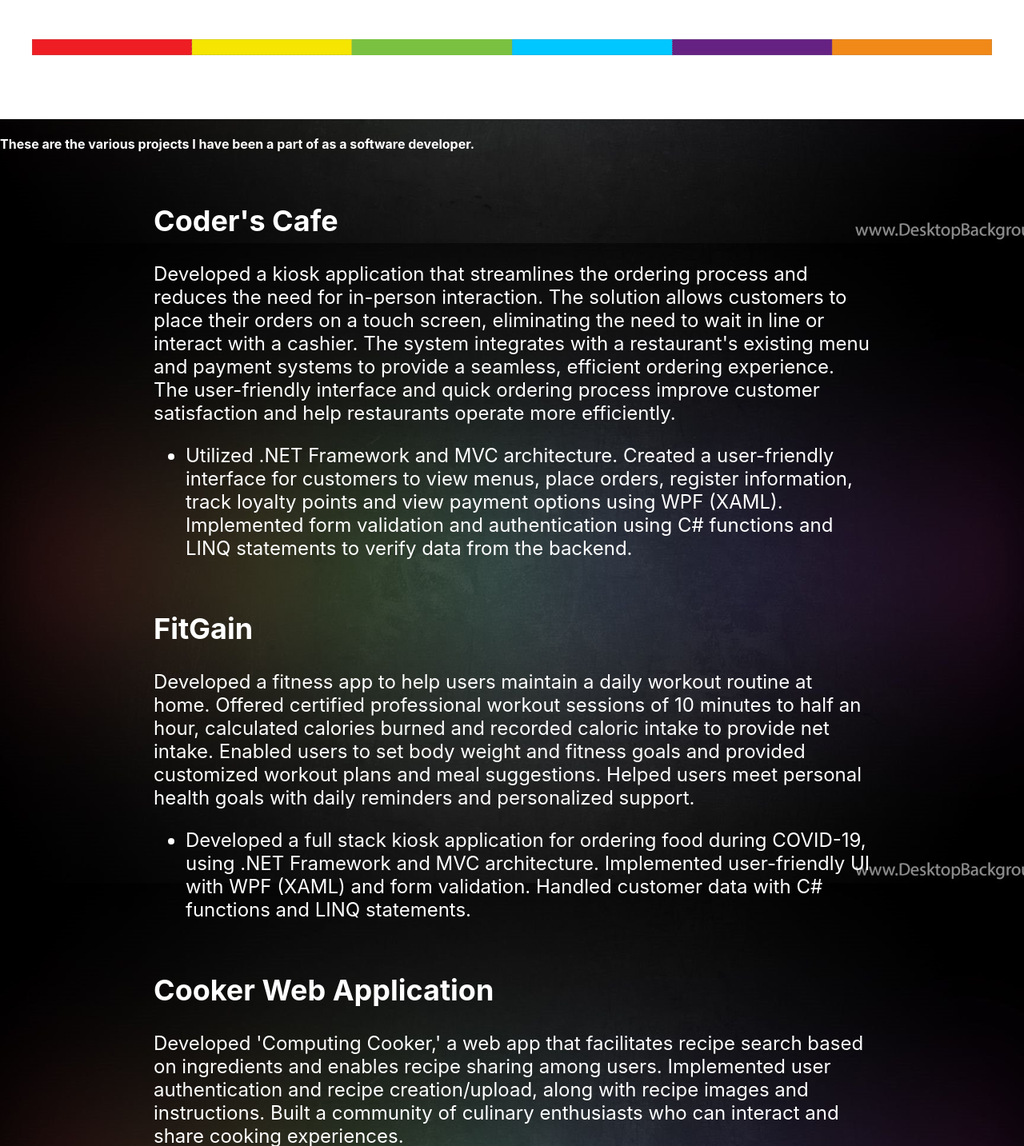
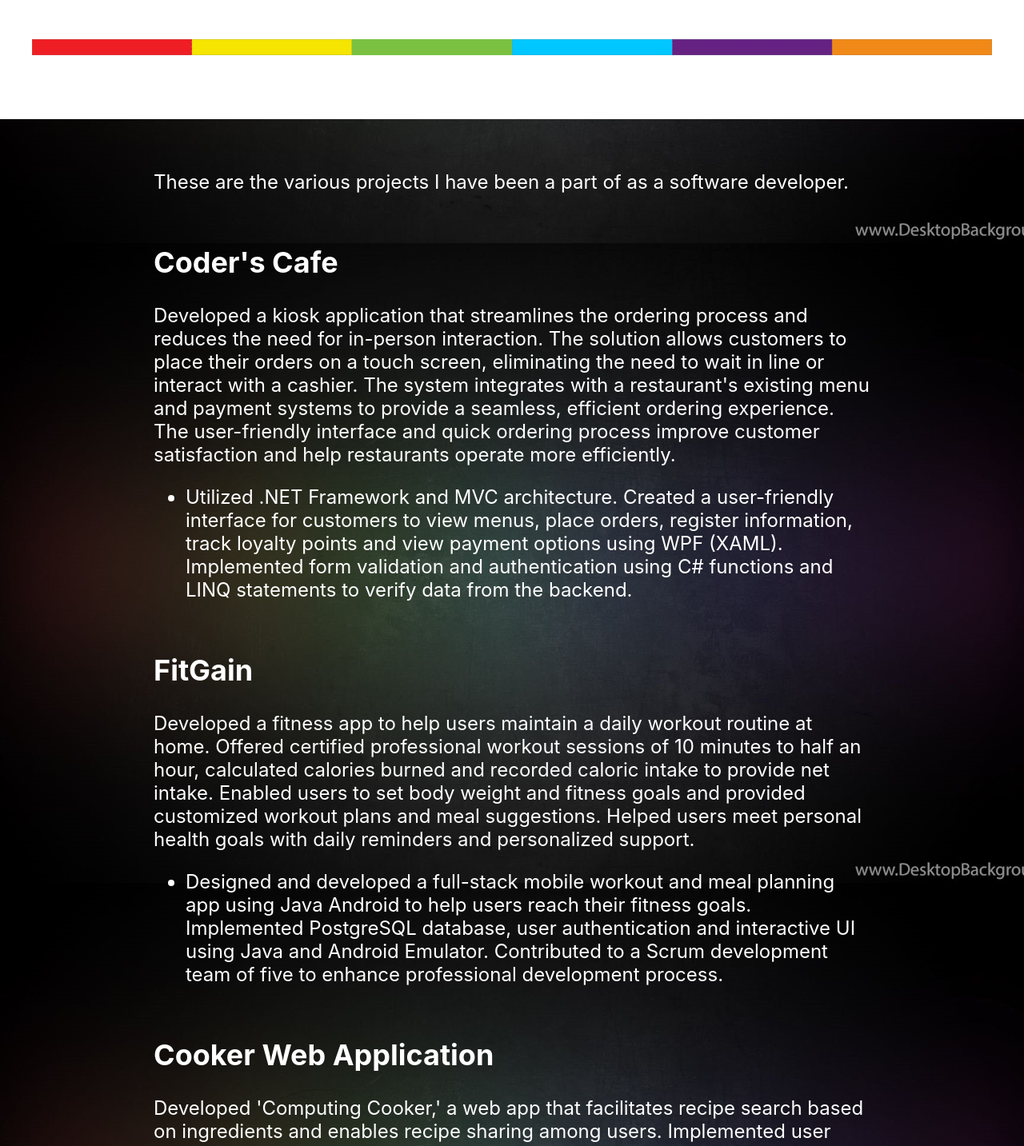
Before and after one commit to tuminhdat/david-resume, a React (Create React App) app: page /experience in a window 1280 px wide. Shown: the part 496-1929 px from the top of the page at 80% size. Built offline with nearby package versions, Linux system fonts and the light colour scheme.

Commit message:
edit experience page

```diff
--- a/src/App.css
+++ b/src/App.css
@@ -110,3 +110,12 @@ td:nth-child(1){
   width: 100%;
   height: auto;
 }
+
+#statement{
+  width: 70%;
+  height: auto;
+  margin-left: auto;
+  margin-right: auto;
+  font-size: x-large;
+  margin-top: 5%;
+}
--- a/src/directory/Experience.jsx
+++ b/src/directory/Experience.jsx
@@ -1,13 +1,13 @@
 function Experience() {
   return (
     <div>
-      <div class="change_background_color">
+        <div class="change_background_color">
             <div id="skill_info_title">
                 <img id="experience_image" src={ require("../image/experience.png") } alt="experience image" />
             </div>
         </div>
 
-        <h4>These are the various projects I have been a part of as a software developer.</h4>
+        <p id="statement">These are the various projects I have been a part of as a software developer.</p>
 
         <div class="skill_info_1">
             <h2>Coder's Cafe</h2>
@@ -32,8 +32,9 @@ function Experience() {
                 Helped users meet personal health goals with daily reminders and personalized support.
             </p>
             <ul>
-                <li>Developed a full stack kiosk application for ordering food during COVID-19, using .NET Framework and MVC architecture. Implemented user-friendly UI with WPF (XAML) and form validation.
-                    Handled customer data with C# functions and LINQ statements.
+                <li>Designed and developed a full-stack mobile workout and meal planning app using Java Android to help users reach their fitness goals.
+                    Implemented PostgreSQL database, user authentication and interactive UI using Java and Android Emulator.
+                    Contributed to a Scrum development team of five to enhance professional development process.
                 </li>
             </ul>
         </div>
```
